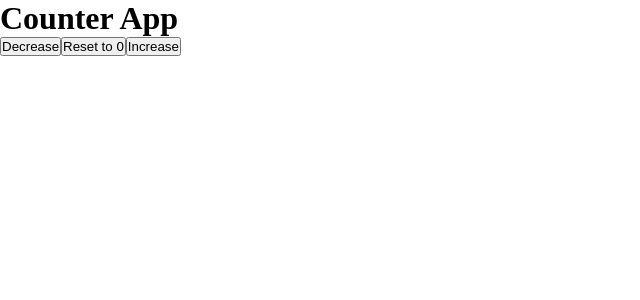
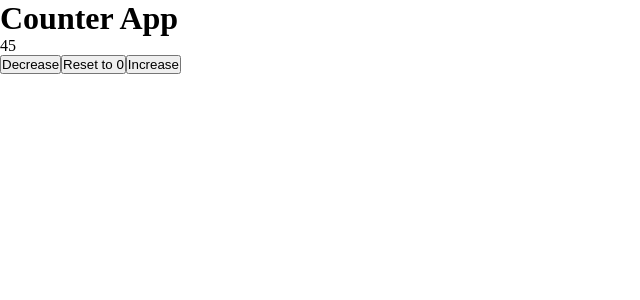
Before and after one commit to StefanMogren/zustand-bootcamp, a React (Vite) app: page / in a window 1280 px wide. Shown: the top 300 px of the page, without its empty margins (0-640 px from the left). Built offline with nearby package versions, Linux system fonts and the light colour scheme.

Commit message:
Moved Button from Counter into ButtonGroup, added count to Counter, added ButtonGroup to App

```diff
--- a/src/App.jsx
+++ b/src/App.jsx
@@ -1,10 +1,12 @@
+import ButtonGroup from './components/ButtonGroup/ButtonGroup';
 import Counter from './components/Counter/Counter';
 
 function App() {
 	return (
 		<div className='app'>
 			<h1>Counter App</h1>
-			<Counter />
+			<Counter count={45} />
+			<ButtonGroup />
 		</div>
 	);
 }
--- a/src/components/ButtonGroup/ButtonGroup.jsx
+++ b/src/components/ButtonGroup/ButtonGroup.jsx
@@ -1,7 +1,14 @@
 import './buttonGroup.css';
+import Button from '../Button/Button';
 
 function ButtonGroup() {
-	return <div>ButtonGroup</div>;
+	return (
+		<div>
+			<Button text={'Decrease'} />
+			<Button text={'Reset to 0'} />
+			<Button text={'Increase'} />
+		</div>
+	);
 }
 
 export default ButtonGroup;
--- a/src/components/Counter/Counter.jsx
+++ b/src/components/Counter/Counter.jsx
@@ -1,14 +1,7 @@
 import './counter.css';
-import Button from '../Button/Button';
 
-function Counter() {
-	return (
-		<div>
-			<Button text={'Decrease'} />
-			<Button text={'Reset to 0'} />
-			<Button text={'Increase'} />
-		</div>
-	);
+function Counter({ count }) {
+	return <>{count}</>;
 }
 
 export default Counter;
```
